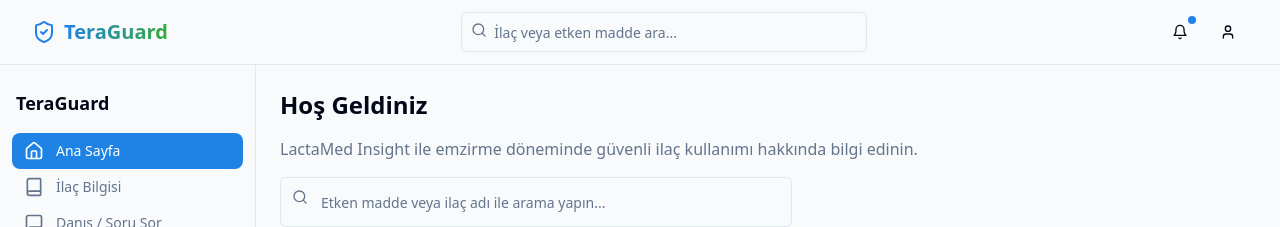
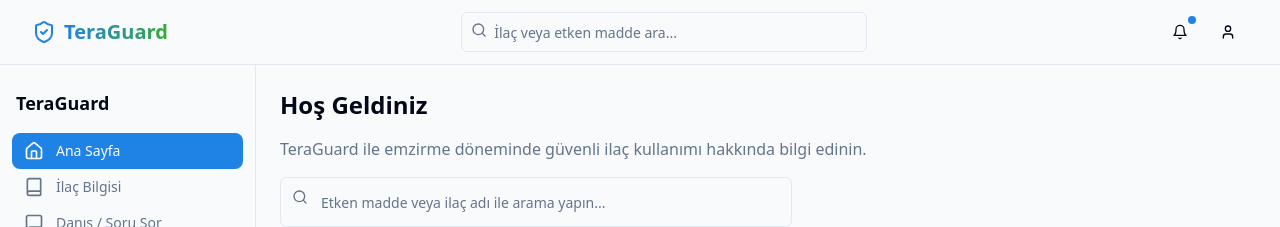
Before and after one commit to Klyc-ecz/tera-guard, a React (Vite) app: page / in a window 1280 px wide. Shown: the top 227 px of the page. Built offline with nearby package versions, Linux system fonts and the light colour scheme.

Commit message:
Refactor: Update application title
Update the application title from "LactaMed Insight" to "TeraGuard".

```diff
--- a/src/pages/Index.tsx
+++ b/src/pages/Index.tsx
@@ -110,7 +110,7 @@ const Index = () => {
         <div className="space-y-4">
           <h1 className="text-2xl font-bold">Hoş Geldiniz</h1>
           <p className="text-muted-foreground">
-            LactaMed Insight ile emzirme döneminde güvenli ilaç kullanımı hakkında bilgi edinin.
+            TeraGuard ile emzirme döneminde güvenli ilaç kullanımı hakkında bilgi edinin.
           </p>
 
           <SearchBar />
```
